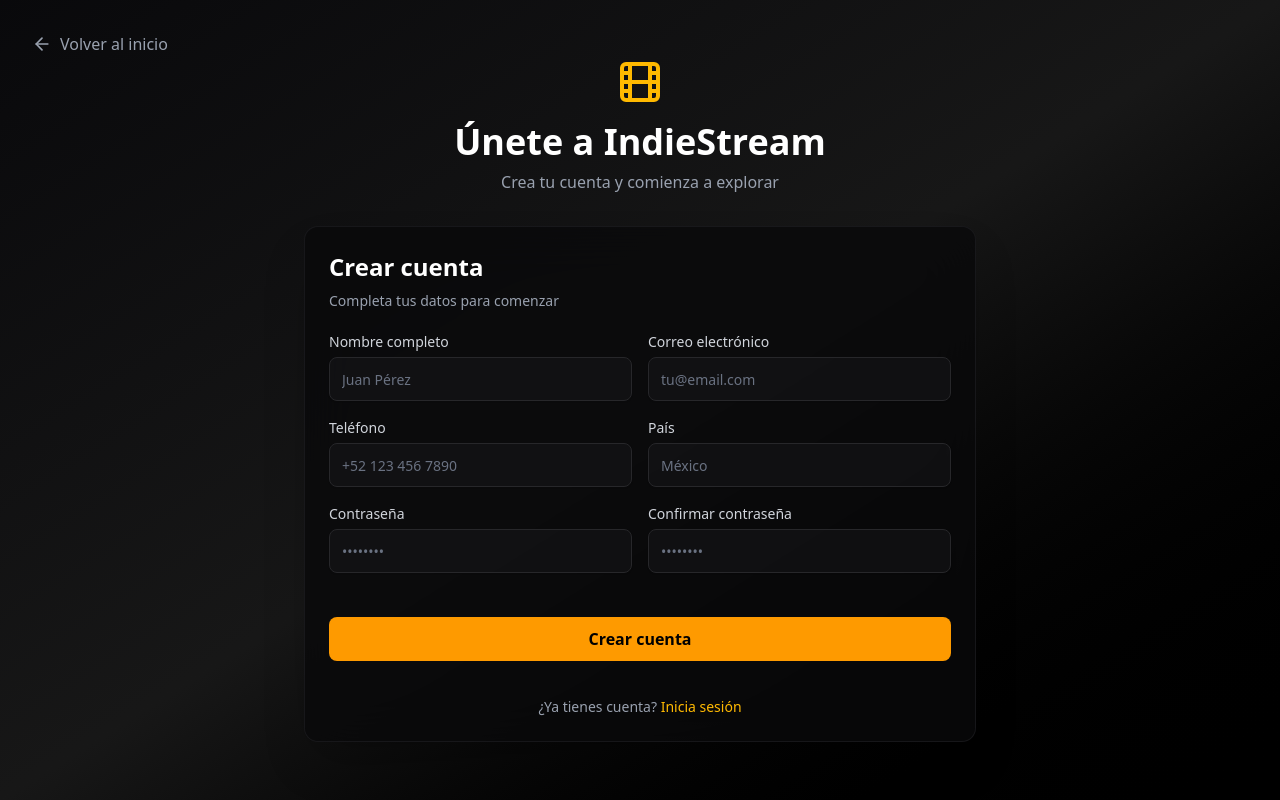
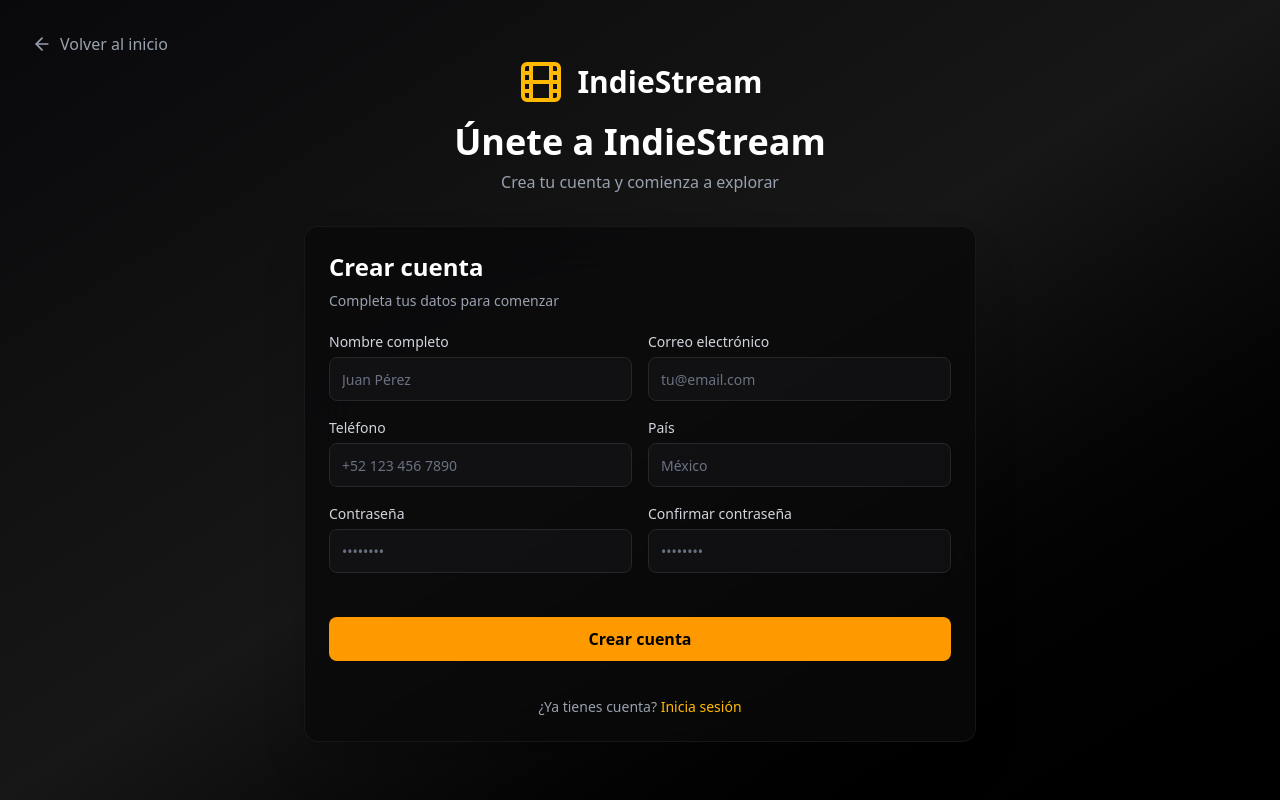
Before and after one commit to XavierSs21/proyecto-streaming, a React app in the folder frontend/: page /register in a window 1280 px wide. Built offline with nearby package versions, Linux system fonts and the light colour scheme; the HTML template or start-up script is replaced by a standard one.

Commit message:
feat: add navigation to home from auth pages

```diff
--- a/frontend/src/pages/ForgotPassword.jsx
+++ b/frontend/src/pages/ForgotPassword.jsx
@@ -57,7 +57,7 @@ export default function ForgotPassword() {
         <div className="text-center mb-8">
           <Link to="/" className="inline-flex items-center gap-3 mb-6 group">
             <Film className="w-10 h-10 text-amber-400 group-hover:rotate-12 transition-transform" />
-            <span className="text-2xl font-bold text-white">IndieStream</span>
+            <span className="text-2xl font-bold text-white group-hover:text-amber-400 transition-colors">IndieStream</span>
           </Link>
         </div>
 
--- a/frontend/src/pages/HomePage.jsx
+++ b/frontend/src/pages/HomePage.jsx
@@ -1,10 +1,21 @@
+import Header from '@/components/Header';
+import Hero from '@/components/Home/Hero'
+import FeaturedCarousel from '@/components/Home/FeaturedCarrousel';
+import CategorySection from '@/components/Home/CategorySection';
+import RecommendedSection from '@/components/Home/RecommendedSection';
+import CreatorsSection from '@/components/Home/CreatorsSection';
+import Footer from '@/components/Home/Footer';
 
-const HomePage = () => {
+export default function HomePage() {
   return (
-    <div>
-       HOLA ESTE ES EL HOMEPAGE
+    <div className="min-h-screen bg-black">
+      <Header />
+      <Hero />
+      <FeaturedCarousel />
+      <CategorySection />
+      <RecommendedSection />
+      <CreatorsSection />
+      <Footer />
     </div>
-  )
+  );
 }
-
-export default HomePage
--- a/frontend/src/pages/Register.jsx
+++ b/frontend/src/pages/Register.jsx
@@ -87,7 +87,10 @@ export default function Register() {
       {/* Card de registro */}
       <div className="relative z-10 w-full max-w-2xl mx-4">
         <div className="text-center mb-8">
-          <Film className="w-12 h-12 text-amber-400 mx-auto mb-4" />
+          <Link to="/" className="inline-flex items-center gap-3 mb-4 group justify-center">
+              <Film className="w-12 h-12 text-amber-400 group-hover:rotate-12 transition-transform" />
+              <span className="text-3xl font-bold text-white group-hover:text-amber-400 transition-colors">IndieStream</span>
+          </Link>
           <h1 className="text-4xl font-bold text-white mb-2">Únete a IndieStream</h1>
           <p className="text-gray-400">Crea tu cuenta y comienza a explorar</p>
         </div>
```
